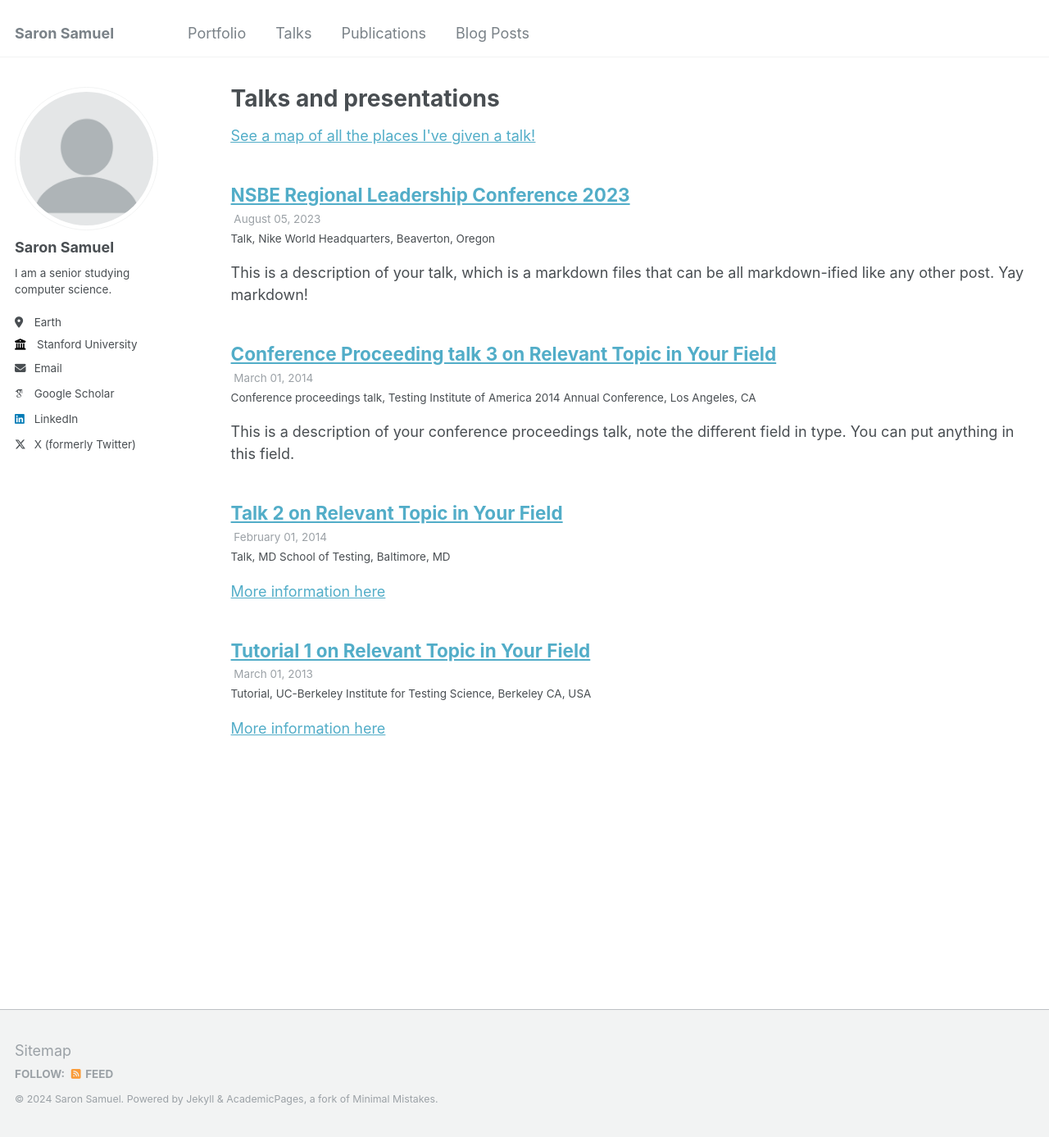
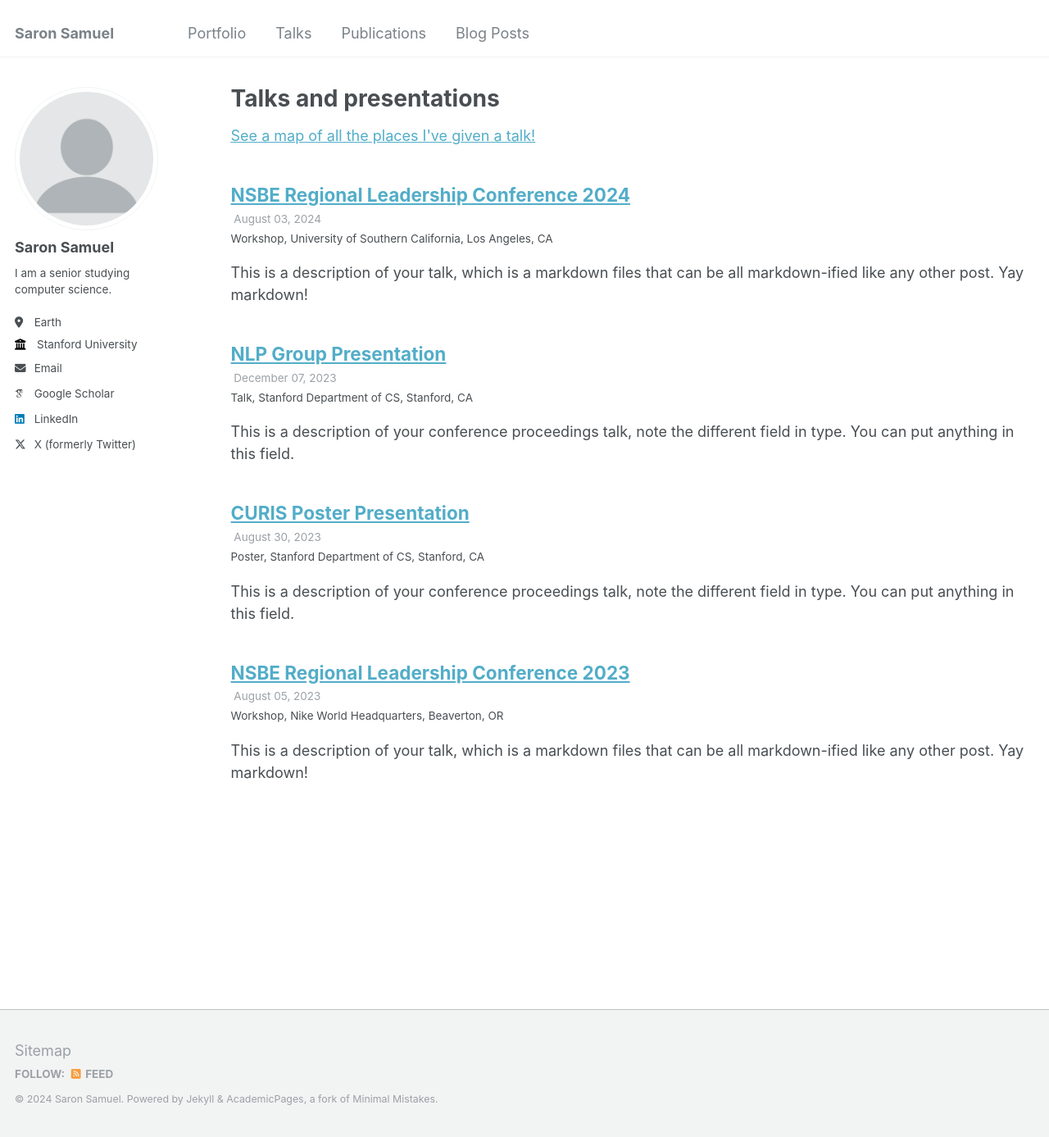
Before and after one commit to saronsamuel/saronsamuel.github.io, a Jekyll site: the page built from _pages/talks.html, in a window 1280 px wide and 1387 px high. Shown: the whole window at 82% size. Built offline with Jekyll 4.4.1, drawn with Linux system fonts in a browser that asks for light colours; some web fonts are replaced.

Commit message:
updating info

```diff
--- a/_talks/2013-03-01-tutorial-1.md
+++ /dev/null
@@ -1,13 +0,0 @@
----
-title: "Tutorial 1 on Relevant Topic in Your Field"
-collection: talks
-type: "Tutorial"
-permalink: /talks/2013-03-01-tutorial-1
-venue: "UC-Berkeley Institute for Testing Science"
-date: 2013-03-01
-location: "Berkeley CA, USA"
----
-
-[More information here](http://exampleurl.com)
-
-This is a description of your tutorial, note the different field in type. This is a markdown files that can be all markdown-ified like any other post. Yay markdown!
--- a/_talks/2014-02-01-talk-2.md
+++ /dev/null
@@ -1,13 +0,0 @@
----
-title: "Talk 2 on Relevant Topic in Your Field"
-collection: talks
-type: "Talk"
-permalink: /talks/2014-02-01-talk-2
-venue: "MD School of Testing"
-date: 2014-02-01
-location: "Baltimore, MD"
----
-
-[More information here](http://example2.com)
-
-This is a description of your talk, which is a markdown files that can be all markdown-ified like any other post. Yay markdown!
--- a/_talks/2014-03-01-talk-3.md
+++ /dev/null
@@ -1,11 +0,0 @@
----
-title: "Conference Proceeding talk 3 on Relevant Topic in Your Field"
-collection: talks
-type: "Conference proceedings talk"
-permalink: /talks/2014-03-01-talk-3
-venue: "Testing Institute of America 2014 Annual Conference"
-date: 2014-03-01
-location: "Los Angeles, CA"
----
-
-This is a description of your conference proceedings talk, note the different field in type. You can put anything in this field.
--- /dev/null
+++ b/_talks/curis-poster.md
@@ -0,0 +1,11 @@
+---
+title: "CURIS Poster Presentation"
+collection: talks
+type: "Poster"
+permalink: /talks/curis-poster
+venue: "Stanford Department of CS"
+date: 2023-08-30
+location: "Stanford, CA"
+---
+
+This is a description of your conference proceedings talk, note the different field in type. You can put anything in this field.
--- /dev/null
+++ b/_talks/nlpgroup-talk.md
@@ -0,0 +1,11 @@
+---
+title: "NLP Group Presentation"
+collection: talks
+type: "Talk"
+permalink: /talks/nlpgroup-talk
+venue: "Stanford Department of CS"
+date: 2023-12-07
+location: "Stanford, CA"
+---
+
+This is a description of your conference proceedings talk, note the different field in type. You can put anything in this field.
--- a/_talks/2012-03-01-talk-1.md
+++ b/_talks/rlc-talk1.md
@@ -1,11 +1,11 @@
 ---
 title: "NSBE Regional Leadership Conference 2023"
 collection: talks
-type: "Talk"
-permalink: /talks/nike-talk
+type: "Workshop"
+permalink: /talks/rlc-talk1
 venue: "Nike World Headquarters"
 date: 2023-08-05
-location: "Beaverton, Oregon"
+location: "Beaverton, OR"
 ---
 
 This is a description of your talk, which is a markdown files that can be all markdown-ified like any other post. Yay markdown!
--- /dev/null
+++ b/_talks/rlc-talk2.md
@@ -0,0 +1,11 @@
+---
+title: "NSBE Regional Leadership Conference 2024"
+collection: talks
+type: "Workshop"
+permalink: /talks/rlc-talk2
+venue: "University of Southern California"
+date: 2024-08-03
+location: "Los Angeles, CA"
+---
+
+This is a description of your talk, which is a markdown files that can be all markdown-ified like any other post. Yay markdown!
```
